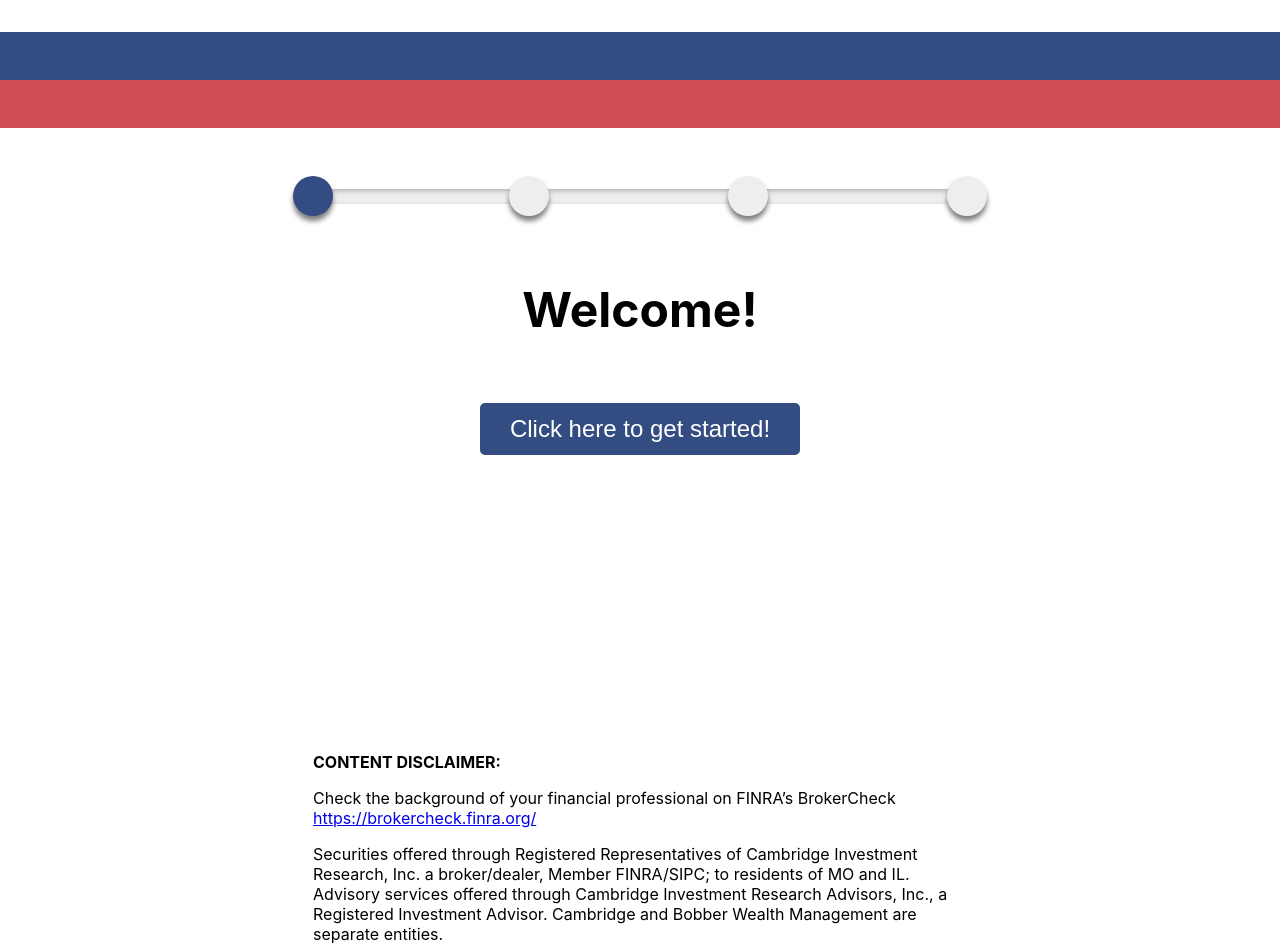
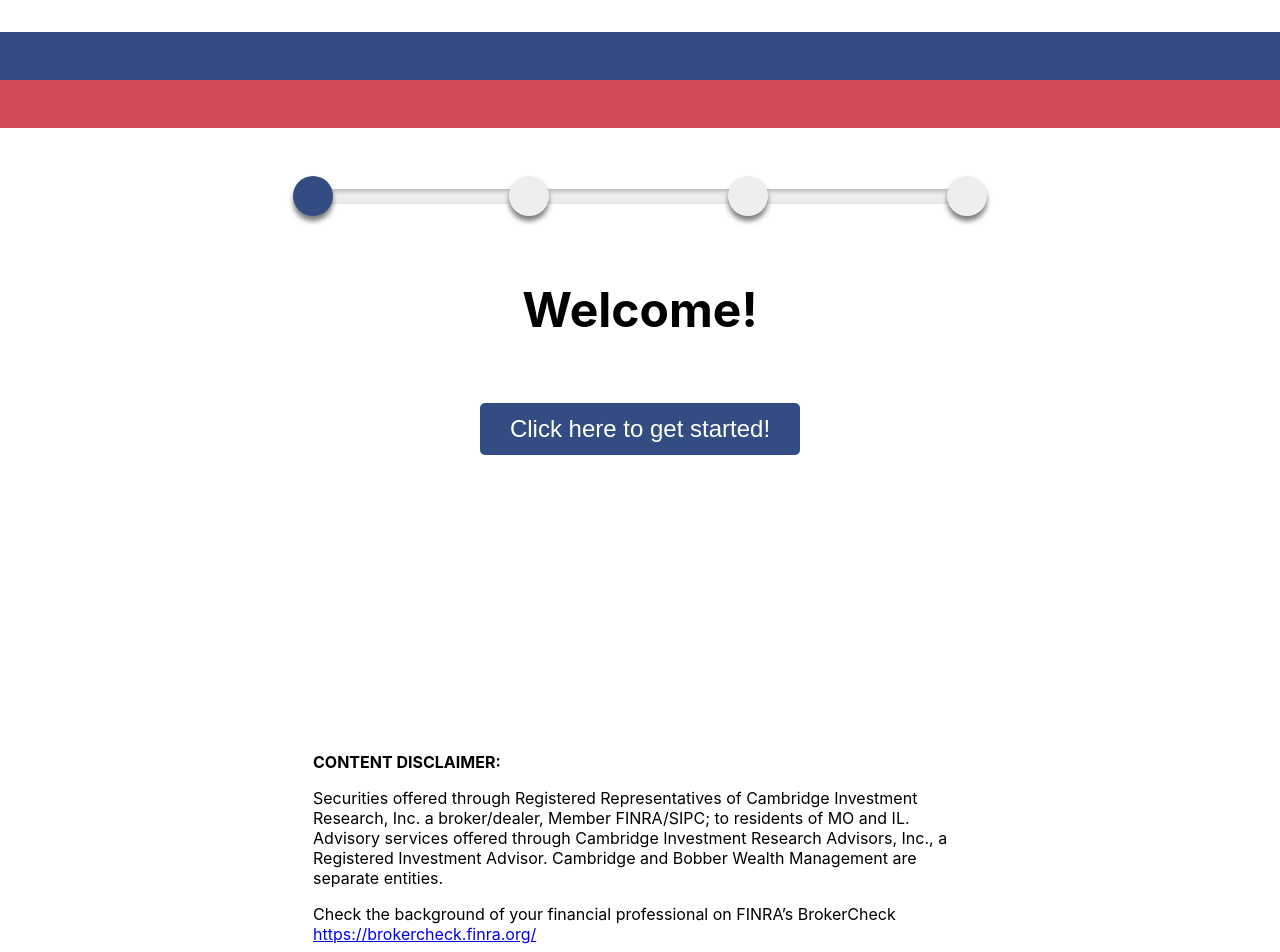
Before and after one commit to JakeLaCombe/survey, a React (Create React App) app: page / in a window 1280 px wide. Shown: the top 952 px of the page. Built offline with nearby package versions, Linux system fonts and the light colour scheme.

Commit message:
Add Disclaimer to Application

```diff
--- a/public/index.html
+++ b/public/index.html
@@ -3,11 +3,9 @@
 
 <head>
   <meta charset="utf-8" />
-  <link rel="icon" href="%PUBLIC_URL%/favicon.ico" />
   <meta name="viewport" content="width=device-width, initial-scale=1" />
   <meta name="theme-color" content="#000000" />
   <meta name="description" content="Web site created using create-react-app" />
-  <link rel="apple-touch-icon" href="%PUBLIC_URL%/logo192.png" />
   <!--
       manifest.json provides metadata used when your web app is installed on a
       user's mobile device or desktop. See https://developers.google.com/web/fundamentals/web-app-manifest/
@@ -22,7 +20,7 @@
       work correctly both with client-side routing and a non-root public URL.
       Learn how to configure a non-root public URL by running `npm run build`.
     -->
-  <title>React App</title>
+  <title>TSP Expert</title>
 </head>
 
 <body>
--- a/src/App.js
+++ b/src/App.js
@@ -60,19 +60,26 @@ function App() {
           <p>
             <strong>CONTENT DISCLAIMER:</strong>
           </p>
+          {currentPage === States.LANDING_PAGE && <p>
+            Securities offered through Registered Representatives of Cambridge
+            Investment Research, Inc. a broker/dealer, Member FINRA/SIPC; to
+            residents of MO and IL. Advisory services offered through Cambridge
+            Investment Research Advisors, Inc., a Registered Investment Advisor.
+            Cambridge and Bobber Wealth Management are separate entities.
+          </p>}
+          {currentPage === States.RESULTS && <p>
+            The model advertised herein is not designed based on the individual
+            needs of any one specific client or investor. In other words, it is
+            not a customized strategy designed on the specific financial
+            circumstances of the client. Please consult a financial
+            professional for individualized advice.
+          </p>}
           <p>
             Check the background of your financial professional on FINRA’s
             BrokerCheck{" "}
             <a href="https://brokercheck.finra.org/">
               https://brokercheck.finra.org/
             </a>
-          </p>
-          <p>
-            Securities offered through Registered Representatives of Cambridge
-            Investment Research, Inc. a broker/dealer, Member FINRA/SIPC; to
-            residents of MO and IL. Advisory services offered through Cambridge
-            Investment Research Advisors, Inc., a Registered Investment Advisor.
-            Cambridge and Bobber Wealth Management are separate entities.
           </p>
         </Container>
       </div>
```
